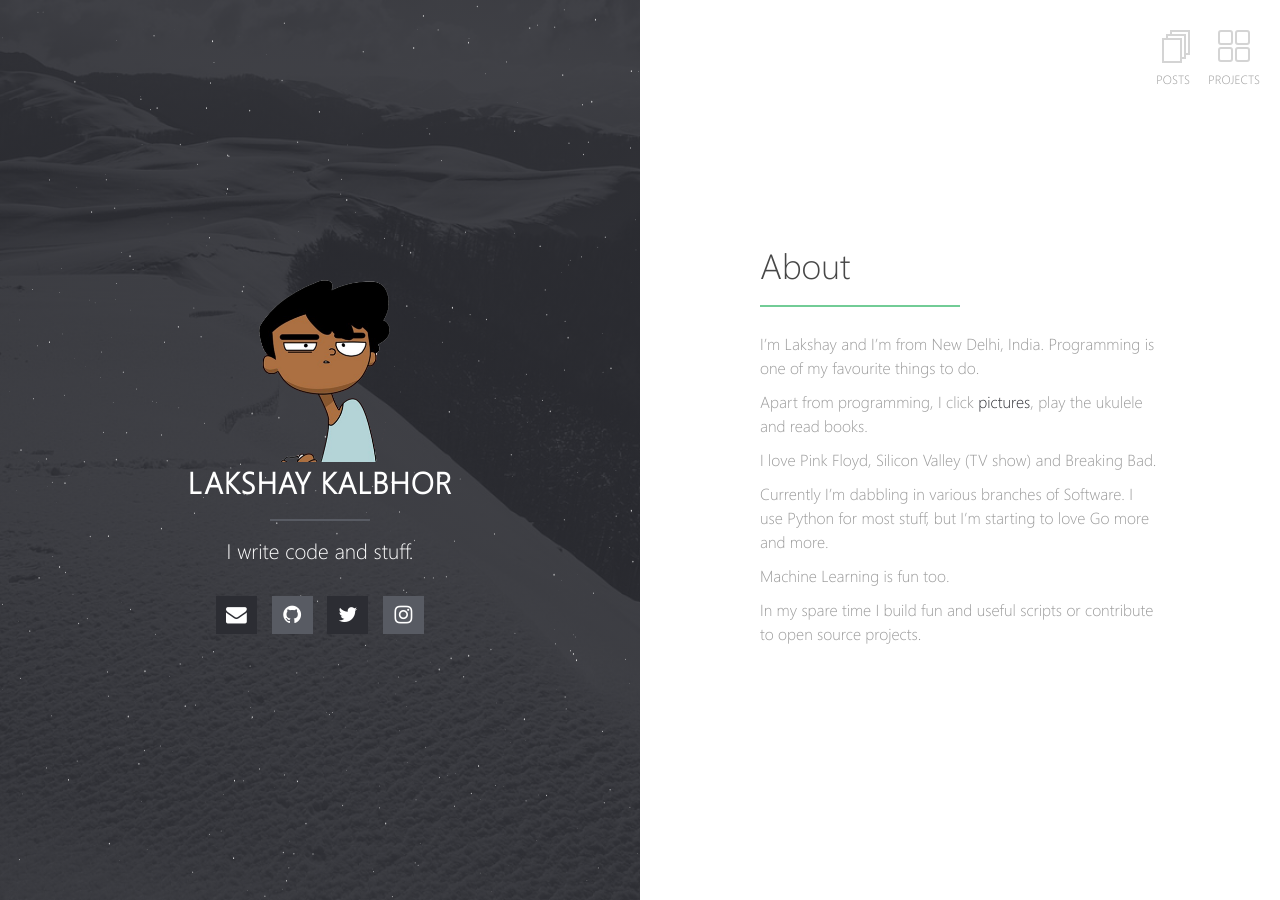
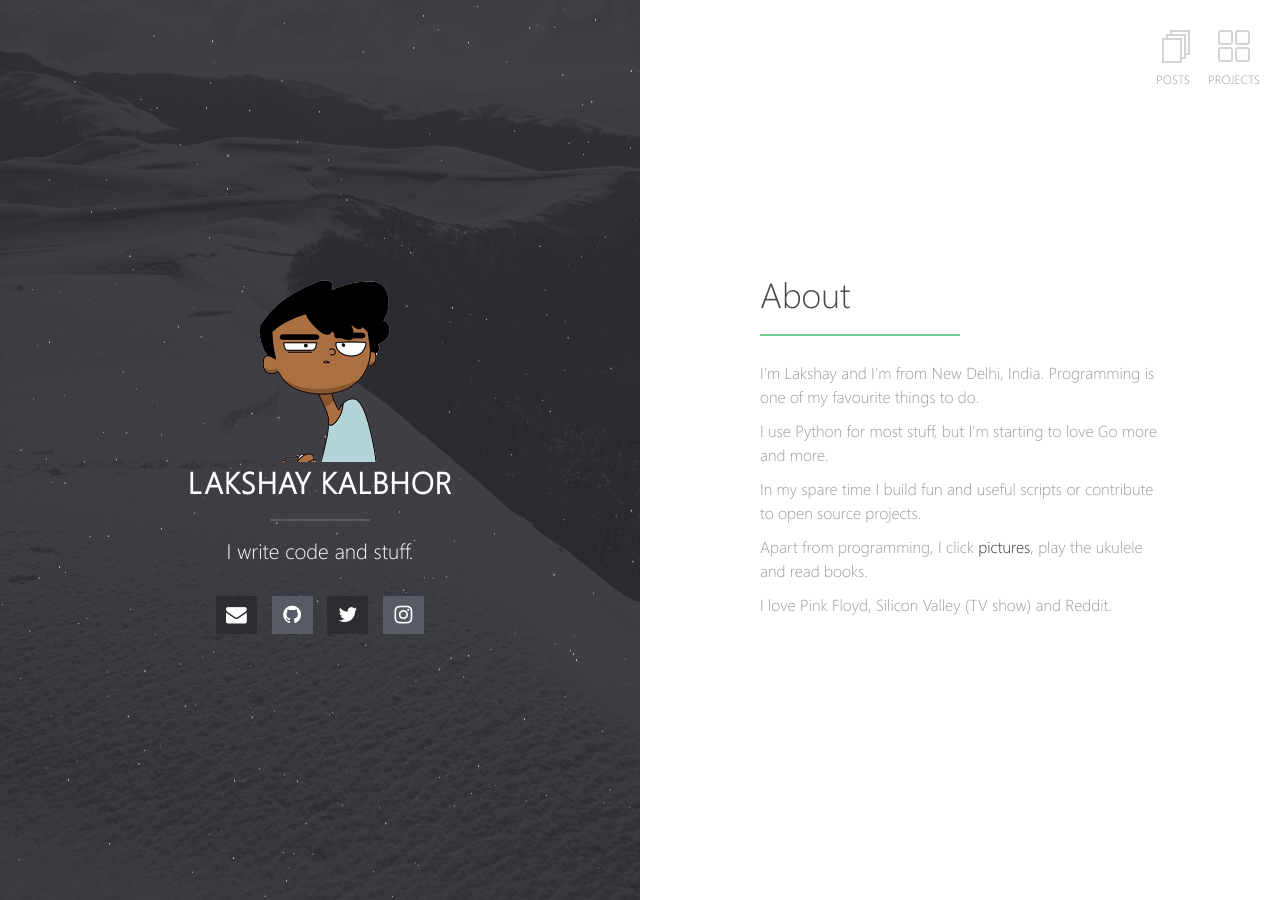
Before and after one commit to kalbhor/kalbhor.github.io, a Jekyll site: the page built from index.md, in a window 1280 px wide. Built offline with Jekyll 4.4.1, drawn with Linux system fonts in a browser that asks for light colours; our own code applies the rules of GitHub Pages for plain Markdown files.

Commit message:
Updated bio

```diff
--- a/index.md
+++ b/index.md
@@ -5,12 +5,10 @@ layout: home
 
 I'm Lakshay and I'm from New Delhi, India. Programming is one of my favourite things to do.
 
+I use Python for most stuff, but I'm starting to love Go more and more.
+
+In my spare time I build fun and useful scripts or contribute to open source projects.
+
 Apart from programming, I click [pictures](https://500px.com/lakshayk), play the ukulele and read books.
 
-I love Pink Floyd, Silicon Valley (TV show) and Breaking Bad.
-
-Currently I'm dabbling in various branches of Software. I use Python for most stuff, but I'm starting to love Go more and more.
-
-Machine Learning is fun too.
-
-In my spare time I build fun and useful scripts or contribute to open source projects.
+I love Pink Floyd, Silicon Valley (TV show) and Reddit.
```
